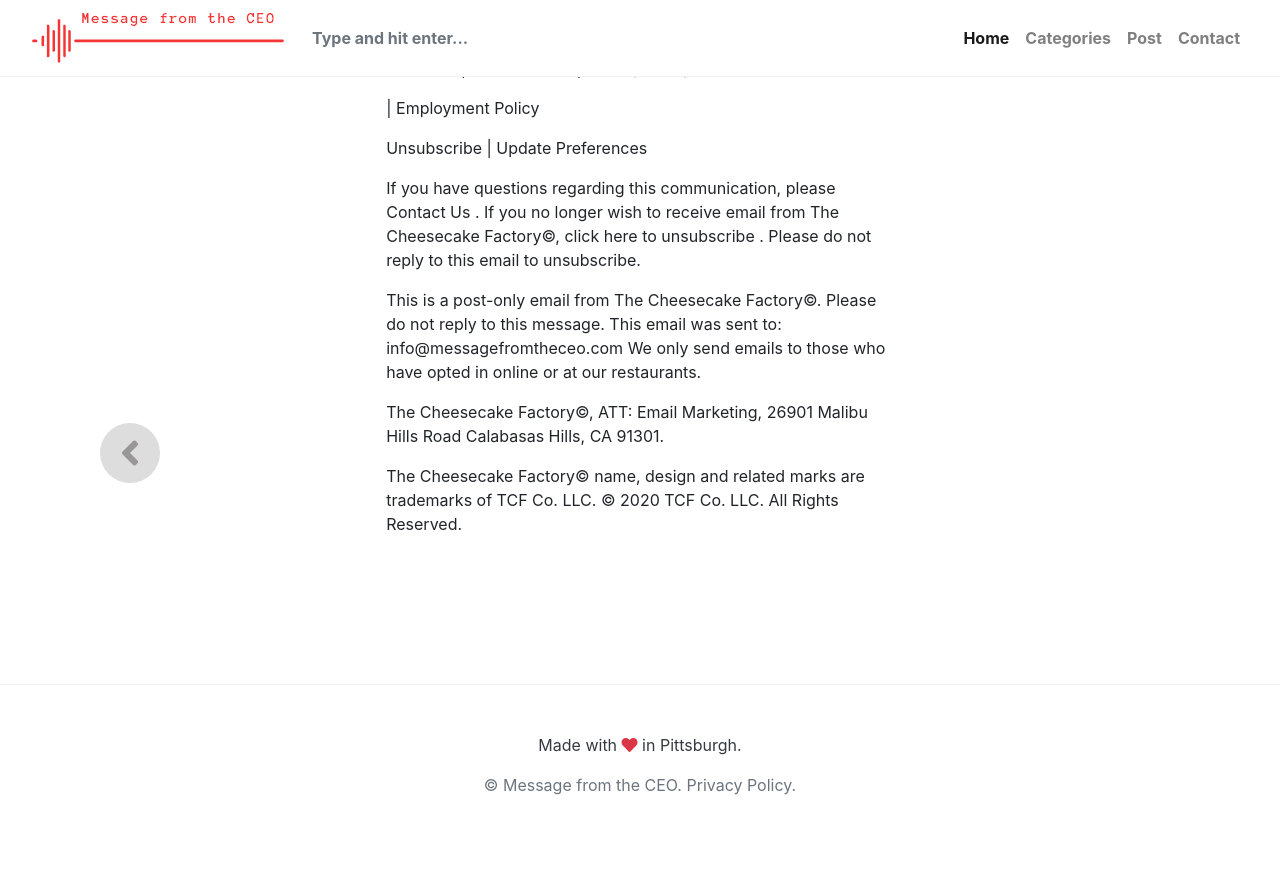
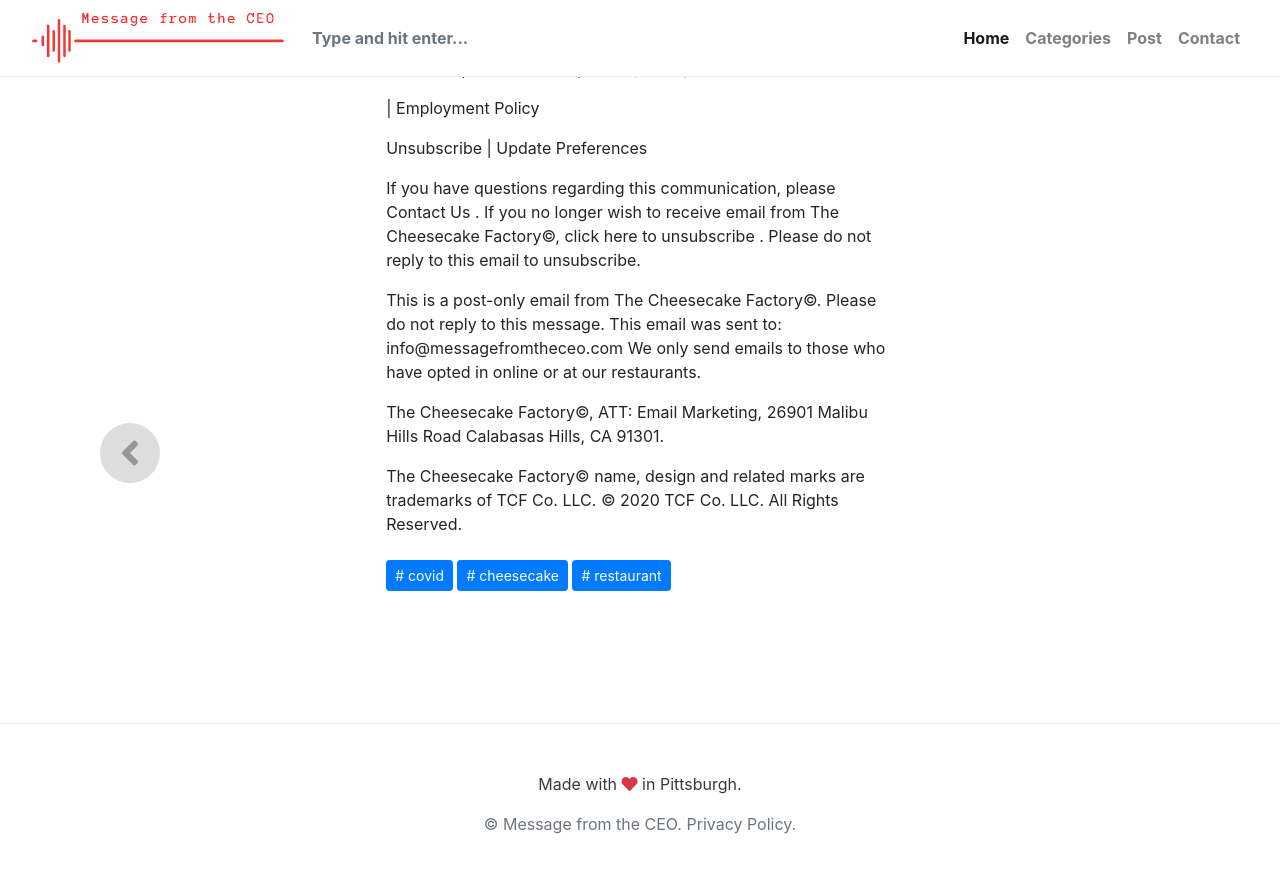
Before and after one commit to bertique/messageFromTheCEO, a Jekyll site: the page built from _posts/2020-03-17-AmessagefromourFounder.md, in a window 1280 px wide and 900 px high, scrolled down 2611 px. Shown: the top 873 px of the window. Built offline with Jekyll 4.4.1, drawn with Linux system fonts in a browser that asks for light colours; nearby versions of some CDN libraries; library files that are not in the unit come from our copies.

Commit message:
Update 2020-03-17-AmessagefromourFounder.md

```diff
--- a/_posts/2020-03-17-AmessagefromourFounder.md
+++ b/_posts/2020-03-17-AmessagefromourFounder.md
@@ -1,7 +1,7 @@
 ---
 title:  "A message from our Founder"
 metadate: "hide"
-categories: [  ]
+categories: [ covid, cheesecake, restaurant ]
 image: "/assets/images/posts/AmessagefromourFounder_full.png"
 thumbnail: "/assets/images/posts/AmessagefromourFounder.png"
 ---
```
